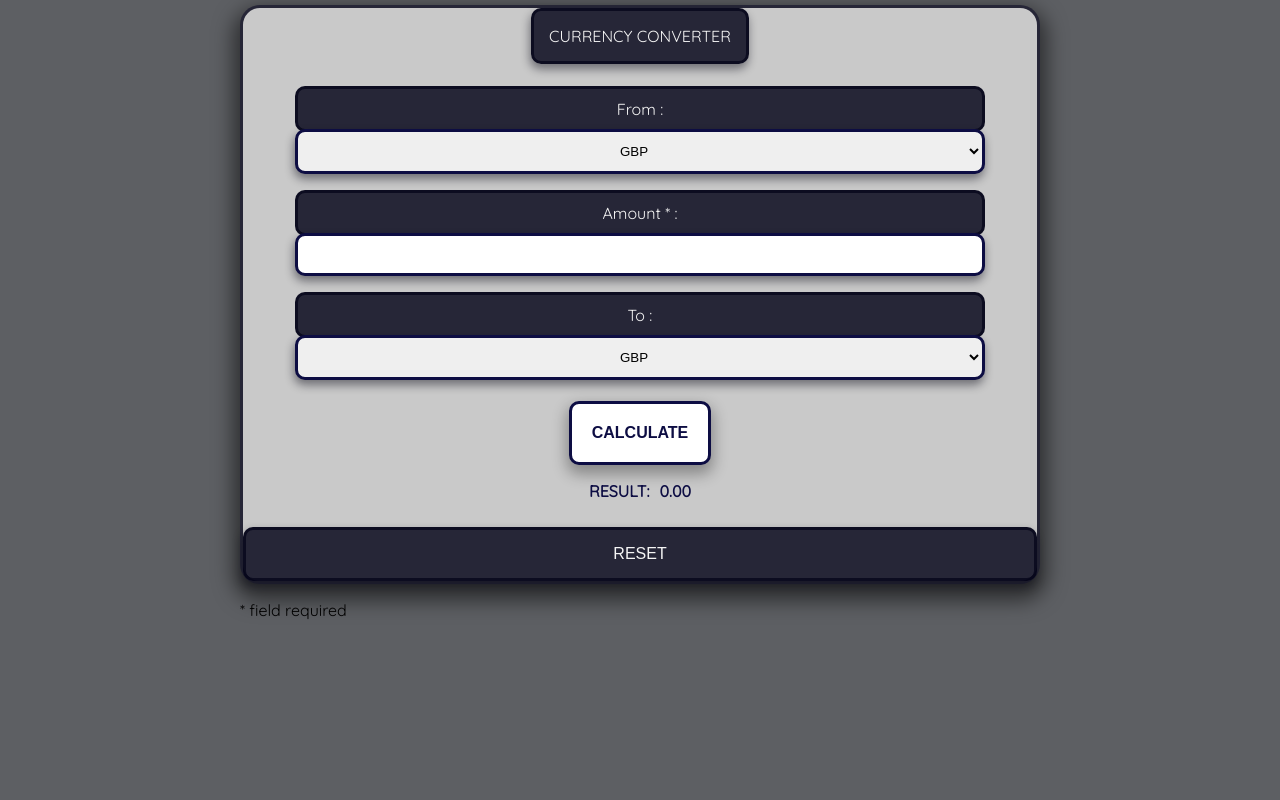
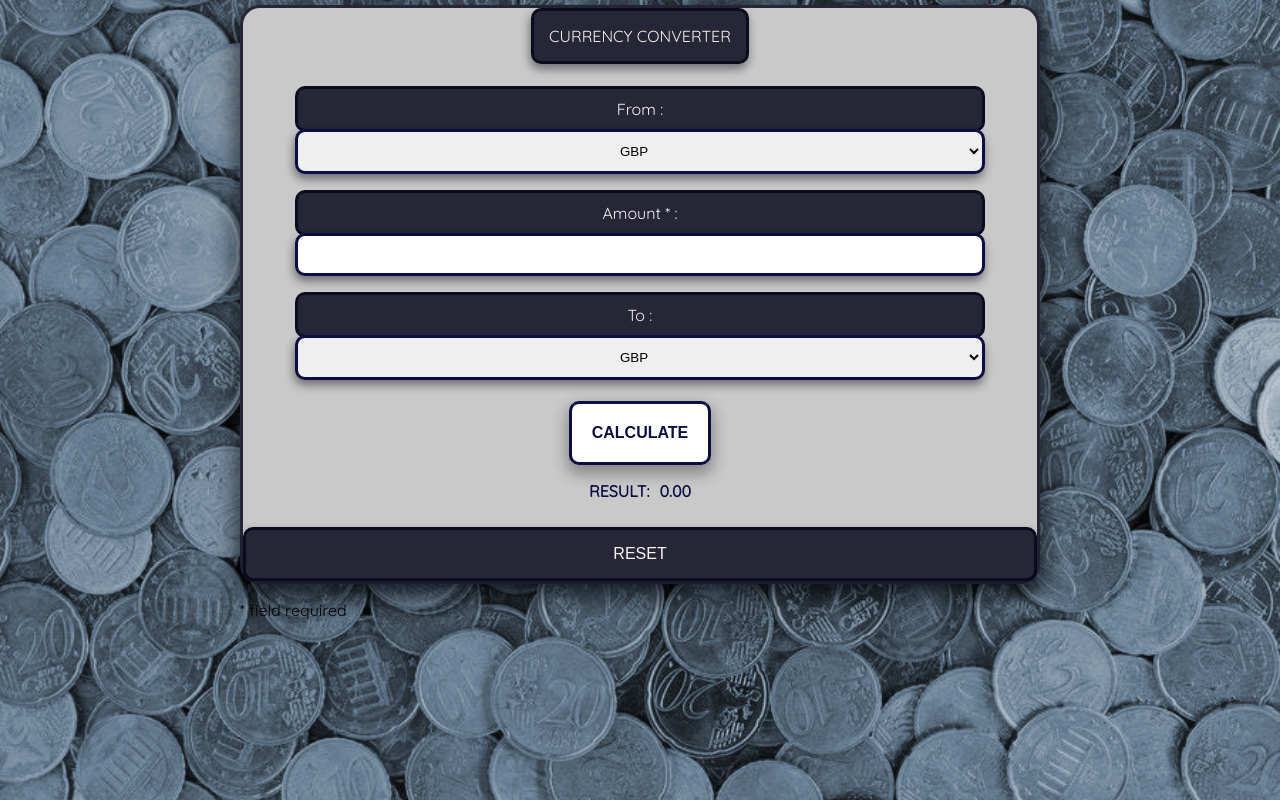
Before and after one commit to KatarzynaMaculewicz/CURRENCY-CONVERTER, a plain HTML site: page index.html in a window 1280 px wide. Drawn offline with Linux system fonts and the light colour scheme.

Commit message:
background image added

```diff
--- a/css/style.css
+++ b/css/style.css
@@ -10,9 +10,10 @@ html {
 
 .body {
       font-family: Quicksand, Helvetica, sans-serif;
-      width: 95%;
+      width: 90%;
       max-width: 800px;
       margin: 0 auto;
       margin-top: 5px;
-      background-color: rgb(93, 95, 99);
+      background-image: url("../images/coin-background.jpg");
+      background-size: cover;
 }
```
Also changed, not shown: images/coin-background.jpg (added).
